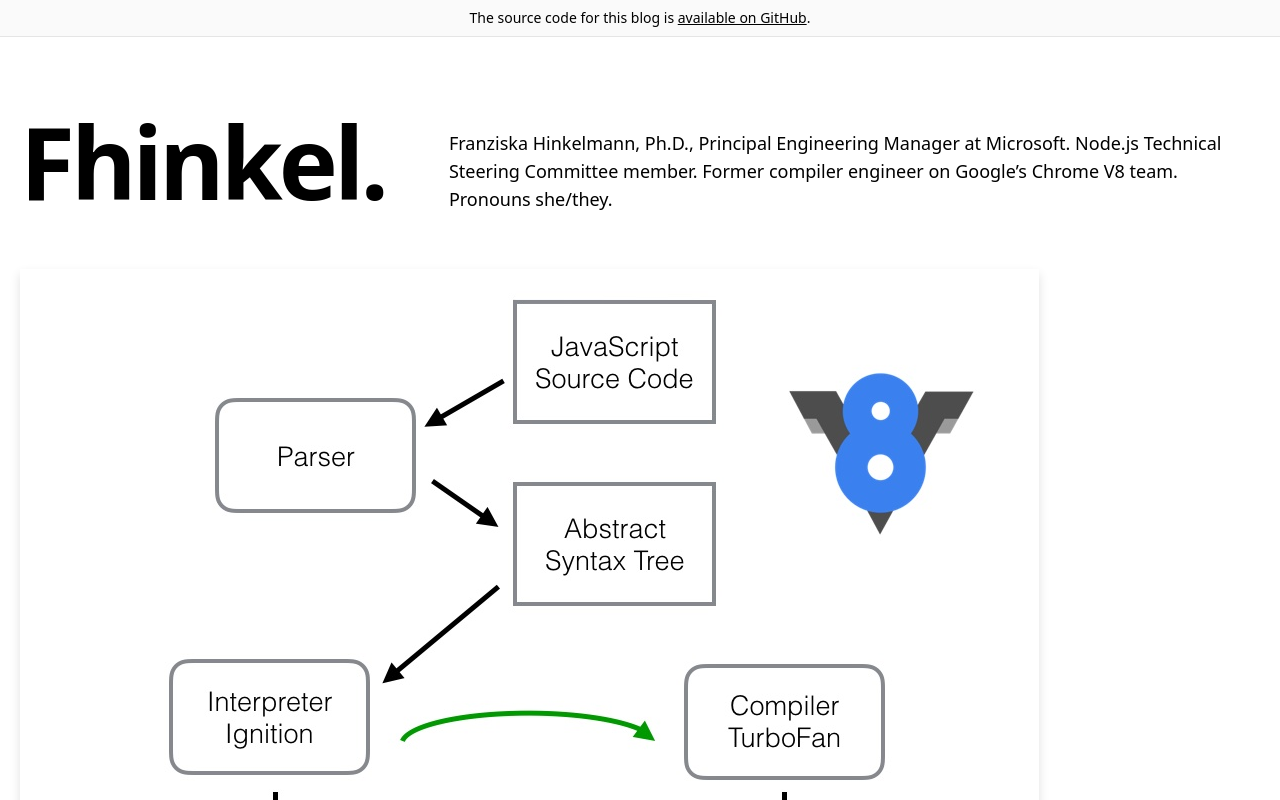
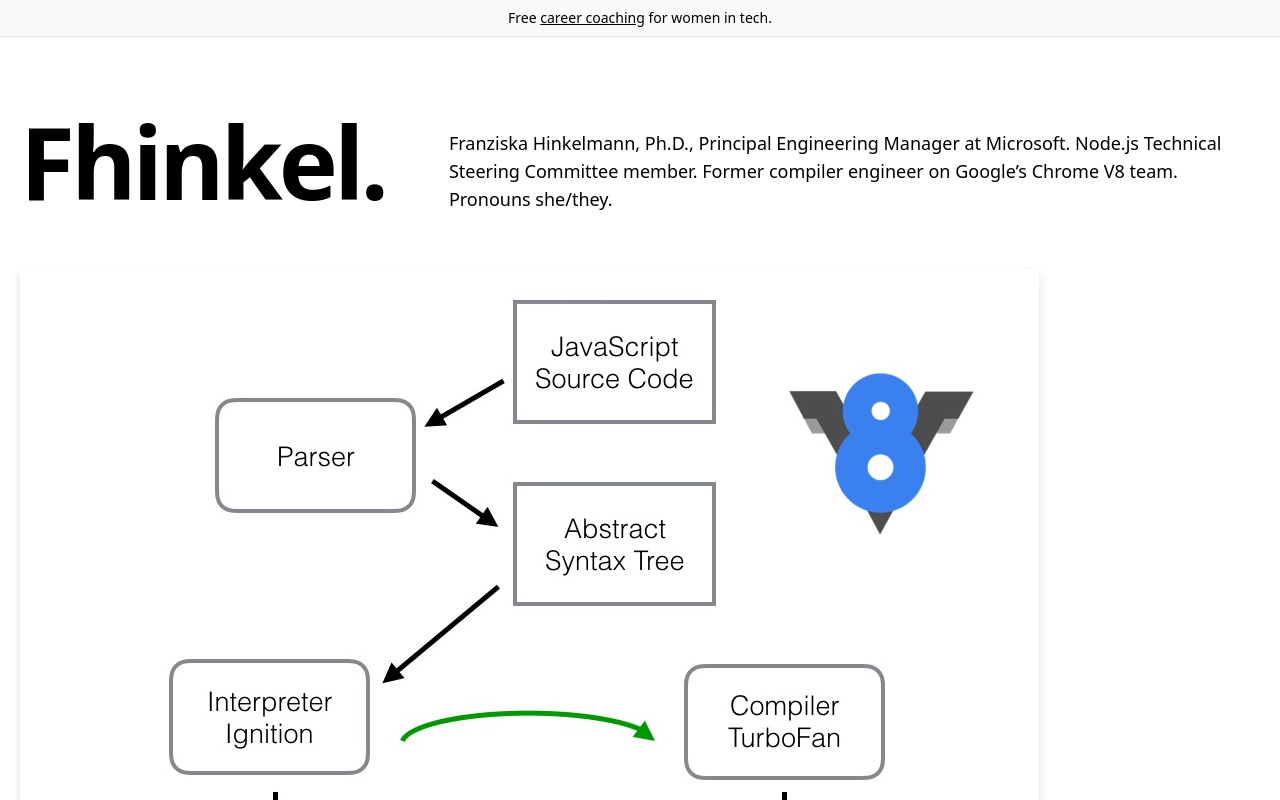
Before and after one commit to fhinkel/nextjs-blog, a Next.js app: page / in a window 1280 px wide. Shown: the top 800 px of the page. Built offline with nearby package versions, Linux system fonts and the light colour scheme.

Commit message:
Update alert to point to coaching

```diff
--- a/components/alert.tsx
+++ b/components/alert.tsx
@@ -1,6 +1,6 @@
 import Container from './container'
 import cn from 'classnames'
-import { EXAMPLE_PATH } from '../lib/constants'
+import { COACHING } from '../lib/constants'
 
 type Props = {
   preview?: boolean
@@ -29,14 +29,14 @@
             </>
           ) : (
             <>
-              The source code for this blog is{' '}
+              Free {' '}
               <a
-                href={`https://github.com/vercel/next.js/tree/canary/examples/${EXAMPLE_PATH}`}
+                href={`${COACHING}`}
                 className="underline hover:text-blue-600 duration-200 transition-colors"
               >
-                available on GitHub
+                career coaching
               </a>
-              .
+              {' '}for women in tech.
             </>
           )}
         </div>
```
